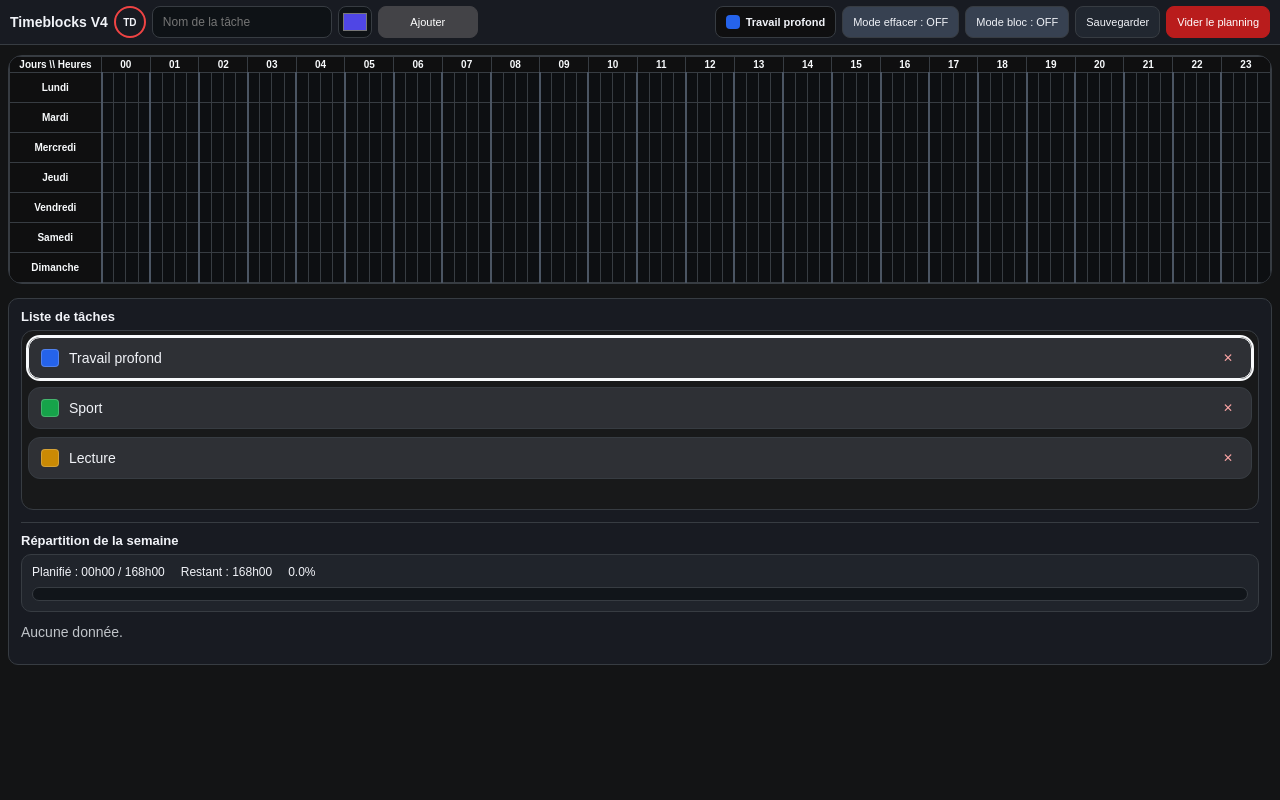
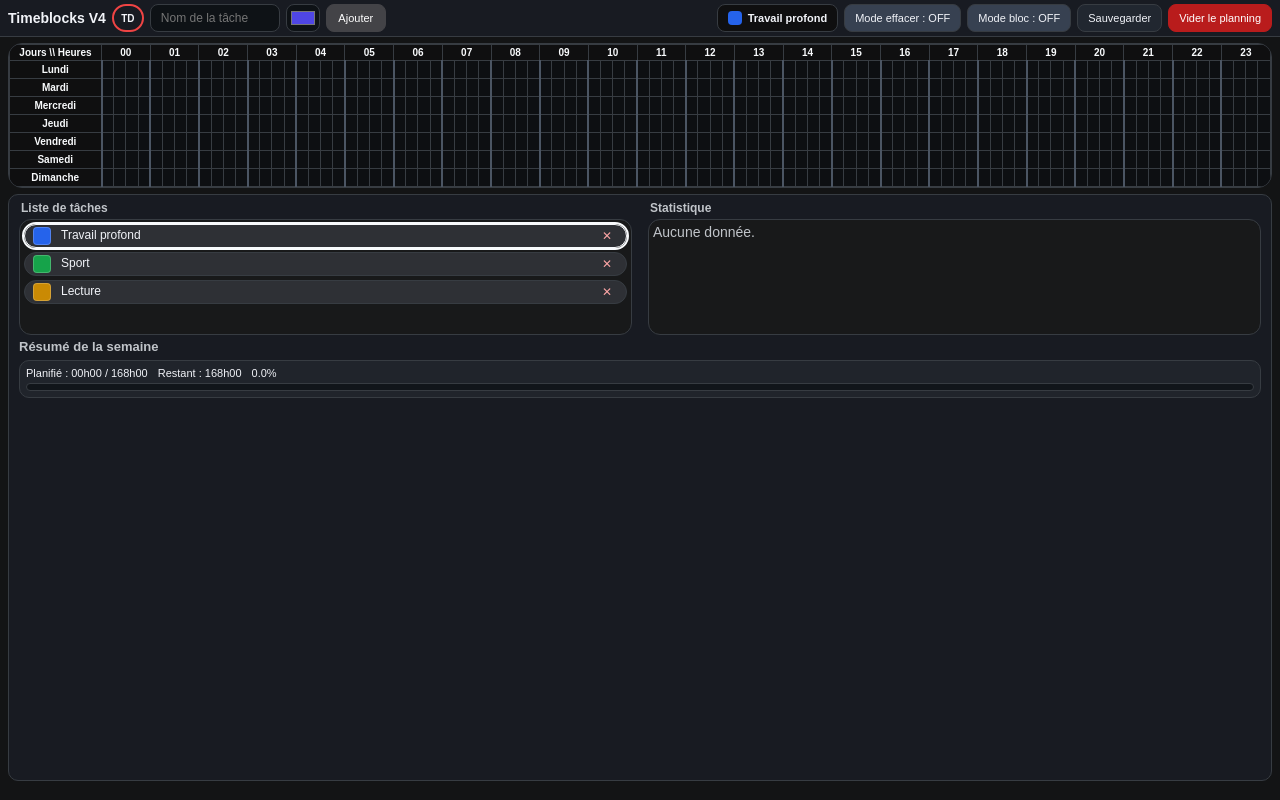
Before and after one commit to FreewayDev25/timeblocks, a Flask app: page / in a window 1280 px wide. Run offline with Flask 3, Linux system fonts and the light colour scheme; lists and menus that the app fills with data are empty.

Commit message:
V4 stable: full weekly planner + UX improvements + rename + color edit + stats + tooltip fix

```diff
--- a/conception/notes.txt
+++ b/conception/notes.txt
@@ -77,3 +77,5 @@ Décisions :
 - auth / compte utilisateur
 - sauvegarde backend / DB
 - plusieurs plannings
+- multi-plannings
+- amélioration visuelle
--- a/static/app.js
+++ b/static/app.js
@@ -77,13 +77,16 @@ function saveState() {
 
 function bindEvents() {
   addTaskBtn.addEventListener("click", handleAddTask);
+  taskColorInput.addEventListener("change", handleTaskColorChange);
   eraserBtn.addEventListener("click", toggleEraserMode);
   blockModeBtn.addEventListener("click", toggleBlockMode);
   saveBtn.addEventListener("click", handleManualSave);
   clearPlanningBtn.addEventListener("click", clearPlanning);
 
-  document.addEventListener("mousedown", () => {
-    isMouseDown = true;
+  document.addEventListener("mousedown", (event) => {
+    if (event.button === 0) {
+      isMouseDown = true;
+    }
   });
 
   document.addEventListener("mouseup", () => {
@@ -99,7 +102,9 @@ function bindEvents() {
   });
 
   cells.forEach((cell) => {
-    cell.addEventListener("mousedown", () => {
+    cell.addEventListener("mousedown", (event) => {
+      if (event.button !== 0) return; // ignore tout sauf clic gauche
+
       if (state.blockMode) {
         handleBlockCellClick(cell);
         return;
@@ -147,6 +152,25 @@ function handleAddTask(event) {
   taskNameInput.focus();
 }
 
+function handleTaskColorChange() {
+  const task = state.tasks.find((t) => t.id === state.selectedTaskId);
+  if (!task) return;
+
+  task.color = taskColorInput.value;
+
+  for (const key in state.cells) {
+    if (state.cells[key].taskId === task.id) {
+      state.cells[key].color = task.color;
+    }
+  }
+
+  saveState();
+  renderTasks();
+  renderSelection();
+  renderCellsFromState();
+  renderStats();
+}
+
 function renderTasks() {
   tasksList.innerHTML = "";
 
@@ -158,18 +182,27 @@ function renderTasks() {
   state.tasks.forEach((task) => {
     const item = document.createElement("div");
     item.className = "task-item";
+    item.title = "Double-clic pour renommer";
 
-    if (task.id === state.selectedTaskId && !state.eraserMode) {
-      item.classList.add("selected");
-    }
+    item.addEventListener("dblclick", (event) => {
+      event.stopPropagation();
 
-    item.innerHTML = `
-      <span class="task-swatch" style="background:${task.color}"></span>
-      <span class="task-name">${escapeHtml(task.name)}</span>
-      <button class="task-delete-btn" type="button" title="Supprimer">✕</button>
-    `;
+      const newName = prompt("Renommer la tâche :", task.name);
 
-    item.addEventListener("click", () => {
+      if (newName && newName.trim() !== "") {
+        task.name = newName.trim();
+        saveState();
+        renderTasks();
+        renderSelection();
+        renderCellsFromState();
+        renderStats();
+        updateEraserButton();
+      }
+    });
+
+    item.addEventListener("click", (event) => {
+      if (event.detail > 1) return;
+
       state.selectedTaskId = task.id;
       state.eraserMode = false;
       saveState();
@@ -178,7 +211,17 @@ function renderTasks() {
       updateEraserButton();
     });
 
+    if (task.id === state.selectedTaskId && !state.eraserMode) {
+      item.classList.add("selected");
+    }
+
+    item.innerHTML =
+      '<span class="task-swatch" style="background:' + task.color + '"></span>' +
+      '<span class="task-name">' + escapeHtml(task.name) + '</span>' +
+      '<button class="task-delete-btn" type="button" title="Supprimer">✕</button>';
+
     const deleteBtn = item.querySelector(".task-delete-btn");
+
     deleteBtn.addEventListener("click", (event) => {
       event.stopPropagation();
       deleteTask(task.id);
@@ -427,17 +470,18 @@ function updateCellTooltip(cell, cellData = null) {
   const hour = Number(cell.dataset.hour);
   const quarter = Number(cell.dataset.quarter || 0);
   const dayName = days[dayIndex] || "Jour inconnu";
+  const timeLabel = formatTime(hour, quarter);
 
-  if (!cellData || !cellData.name) {
-    const timeLabel = formatTime(hour, quarter);
+  if (!cellData || !cellData.taskId) {
     cell.title = `${dayName} - ${timeLabel}\nCase vide`;
     return;
   }
 
-  const timeLabel = formatTime(hour, quarter);
+  const task = state.tasks.find((t) => t.id === cellData.taskId);
+  const taskLabel = task ? task.name : "Tâche supprimée";
   const range = getTaskRangeForCell(cell, cellData.taskId);
 
-  cell.title = `${dayName} • ${timeLabel}\n${cellData.name}\n${range.start} → ${range.end}`;
+  cell.title = `${dayName} • ${timeLabel}\n${taskLabel}\n${range.start} → ${range.end}`;
 }
 
 function formatTime(hour, quarter) {
--- a/static/styles.css
+++ b/static/styles.css
@@ -18,6 +18,8 @@
 
 html,
 body {
+  height: 100%;
+  overflow: hidden;
   margin: 0;
   padding: 0;
   background: var(--bg);
@@ -39,7 +41,7 @@ p {
   display: flex;
   align-items: center;
   gap: 6px;
-  padding: 6px 10px;
+  padding: 4px 8px;
   border-bottom: 1px solid var(--border);
   background: var(--panel);
   position: sticky;
@@ -65,7 +67,7 @@ p {
 
 .account-slot {
   width: 32px;
-  height: 32px;
+  height: 28px;
   border: 2px solid #ef4444;
   border-radius: 999px;
   display: flex;
@@ -86,8 +88,8 @@ p {
 }
 
 .topbar-center input[type="text"] {
-  width: 180px;
-  height: 32px;
+  width: 130px;
+  height: 28px;
   padding: 6px 10px;
   border-radius: 8px;
   border: 1px solid var(--border);
@@ -98,7 +100,7 @@ p {
 
 .topbar-center input[type="color"] {
   width: 34px;
-  height: 32px;
+  height: 28px;
   border-radius: 8px;
   border: 1px solid var(--border);
   background: #0e1216;
@@ -107,7 +109,7 @@ p {
 }
 
 .btn-add-topbar {
-  width: 100px;
+  width: 60px;
   height: 32px;
   margin: 0;
   padding: 0 8px;
@@ -133,7 +135,7 @@ p {
   display: inline-flex;
   align-items: center;
   gap: 6px;
-  height: 32px;
+  height: 28px;
   padding: 0 10px;
   border: 1px solid var(--border);
   border-radius: 8px;
@@ -160,8 +162,10 @@ p {
 .layout-v4 {
   display: flex;
   flex-direction: column;
-  gap: 14px;
-  padding: 10px 8px 12px;
+  gap: 6px;
+  padding: 6px 8px 8px;
+  height: calc(100vh - 48px);
+  overflow: hidden;
 }
 
 .panel {
@@ -177,6 +181,7 @@ p {
 .panel h2 {
   font-size: 13px;
   margin-bottom: 6px;
+  color: var(--muted);
 }
 
 input[type="text"] {
@@ -215,7 +220,7 @@ input[type="color"] {
 }
 
 .topbar .btn {
-  height: 32px;
+  height: 28px;
   padding: 0 10px;
   font-size: 11px;
   display: inline-flex;
@@ -252,7 +257,7 @@ input[type="color"] {
 .tasks-list {
   display: flex;
   flex-direction: column;
-  gap: 8px;
+  gap: 4px;
 }
 
 .task-item {
@@ -260,8 +265,6 @@ input[type="color"] {
   grid-template-columns: 18px 1fr auto;
   align-items: center;
   gap: 10px;
-  min-height: 42px;
-  padding: 8px 12px;
   border: 1px solid var(--border);
   background: #2e3035;
   border-radius: 12px;
@@ -281,7 +284,7 @@ input[type="color"] {
 }
 
 .task-name {
-  font-size: 14px;
+  font-size: 12px;
   line-height: 1.15;
   word-break: break-word;
 }
@@ -301,27 +304,78 @@ input[type="color"] {
 }
 
 .tasks-window-bottom {
-  height: 180px;
+  height: 116px;
   overflow-y: auto;
   overflow-x: hidden;
   border: 1px solid var(--border);
   border-radius: 12px;
   background: #18191a;
-  padding: 6px;
+  padding: 4px;
+}
+
+.dashboard-bottom {
+  width: 100%;
+  min-height: 0;
+  padding: 6px 10px;
+  flex: 1;
+  display: flex;
+  flex-direction: column;
+  overflow: hidden;
+}
+
+.dashboard-top {
+  display: grid;
+  grid-template-columns: 1fr 1fr;
+  gap: 16px;
+  align-items: start;
+  width: 100%;
+}
+
+.dashboard-card {
+  min-width: 0;
+  width: 100%;
+  display: flex;
+  flex-direction: column;
+  color: var(--text);
+}
+
+.dashboard-card h2 {
+  margin: 0 0 4px 0;
+  padding-left: 2px;
+  color: var(--muted);
+  font-size: 12px;
+  font-weight: 700;
+}
+
+.dashboard-full {
+  margin-top: 4px;
+  padding-top: 0;
+  border-top: 0;
+  width: 100%;
+}
+
+.stats-window-side {
+  height: 116px;
+  overflow-y: auto;
+  overflow-x: hidden;
+  border: 1px solid var(--border);
+  border-radius: 12px;
+  background: #18191a;
+  padding: 4px;
 }
 
 .stats-panel {
-  margin-top: 12px;
-  padding-top: 10px;
-  border-top: 1px solid var(--border);
+  margin-top: 0;
+  padding-top: 0;
+  border-top: 0;
 }
 
 .week-summary {
   display: flex;
   flex-direction: column;
-  gap: 8px;
-  margin-bottom: 12px;
-  padding: 10px;
+  gap: 4px;
+  margin-bottom: 4px;
+  padding: 6px;
   border: 1px solid var(--border);
   border-radius: 10px;
   background: #20242b;
@@ -330,15 +384,15 @@ input[type="color"] {
 .week-summary-text {
   display: flex;
   align-items: center;
-  gap: 16px;
+  gap: 10px;
   flex-wrap: wrap;
-  font-size: 12px;
+  font-size: 11px;
   color: var(--text);
 }
 
 .week-progress {
   width: 100%;
-  height: 14px;
+  height: 8px;
   border-radius: 999px;
   background: #11151a;
   overflow: hidden;
@@ -355,7 +409,7 @@ input[type="color"] {
 .stats-list {
   display: flex;
   flex-direction: column;
-  gap: 8px;
+  gap: 4px;
 }
 
 .stat-item {
@@ -363,10 +417,15 @@ input[type="color"] {
   grid-template-columns: 16px 1fr auto auto;
   align-items: center;
   gap: 10px;
-  padding: 8px 10px;
   border: 1px solid var(--border);
   border-radius: 10px;
   background: #23262d;
+}
+
+.task-item,
+.stat-item {
+  min-height: 20px;
+  padding: 2px 8px;
 }
 
 .stat-color {
@@ -377,8 +436,8 @@ input[type="color"] {
 }
 
 .stat-name {
-  font-size: 13px;
-  color: var(--text);
+  font-size: 12px;
+  color: var(--muted);
 }
 
 .stat-time,
@@ -393,7 +452,7 @@ input[type="color"] {
   border: 1px dashed var(--border);
   border-radius: 10px;
   padding: 12px;
-  color: var(--muted);
+  color: var(--text);
   background: rgb(82, 82, 87);
 }
 
@@ -414,6 +473,7 @@ input[type="color"] {
 .planner-section {
   min-width: 0;
   width: 100%;
+  flex-shrink: 0;
 }
 
 .planner-wrapper {
@@ -521,7 +581,7 @@ input[type="color"] {
   width: 9px;
   min-width: 9px;
   max-width: 9px;
-  height: 30px;
+  height: 18px;
   padding: 0;
   font-size: 0;
 }
@@ -541,3 +601,9 @@ input[type="color"] {
     overflow-x: auto;
   }
 }
+
+@media (max-width: 700px) {
+  .dashboard-top {
+    grid-template-columns: 1fr;
+  }
+}
--- a/templates/index.html
+++ b/templates/index.html
@@ -97,15 +97,28 @@
       </div>
     </section>
 
-    <section class="tasks-bottom panel">
+    <section class="dashboard-bottom panel">
+      <div class="dashboard-top">
+        <section class="dashboard-card">
           <h2>Liste de tâches</h2>
 
           <div class="tasks-window-bottom">
             <div id="tasks-list" class="tasks-list"></div>
           </div>
+        </section>
 
+        <section class="dashboard-card">
+          <h2>Statistique</h2>
+
+          <div class="stats-window-side">
+            <div id="stats-list" class="stats-list"></div>
+          </div>
+        </section>
+      </div>
+
+      <section class="dashboard-full">
         <div class="stats-panel">
-        <h2>Répartition de la semaine</h2>
+          <h2>Résumé de la semaine</h2>
 
           <div class="week-summary" id="week-summary">
             <div class="week-summary-text">
@@ -118,9 +131,8 @@
               <div id="week-progress-fill" class="week-progress-fill"></div>
             </div>
           </div>
-
-        <div id="stats-list" class="stats-list"></div>
         </div>
+      </section>
     </section>
   </main>
 
```
Lines whose indentation alone changed are shown as unchanged.
